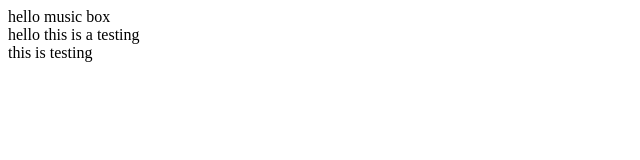
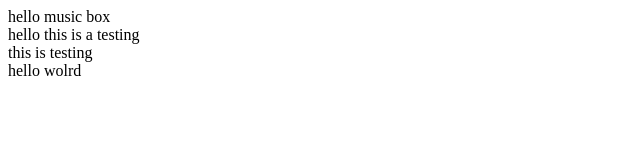
Before and after one commit to yutong16/musicBbox, an Angular app: page / in a window 1280 px wide. Shown: the top 160 px of the page, without its empty margins (0-640 px from the left). Built offline with nearby package versions, Linux system fonts and the light colour scheme.

Commit message:
add hello world

```diff
--- a/src/app/app.component.html
+++ b/src/app/app.component.html
@@ -2,3 +2,4 @@
 <div>hello music box</div>
 <div>hello this is a testing</div>
 <div>this is testing</div>
+<div>hello wolrd</div>
```
